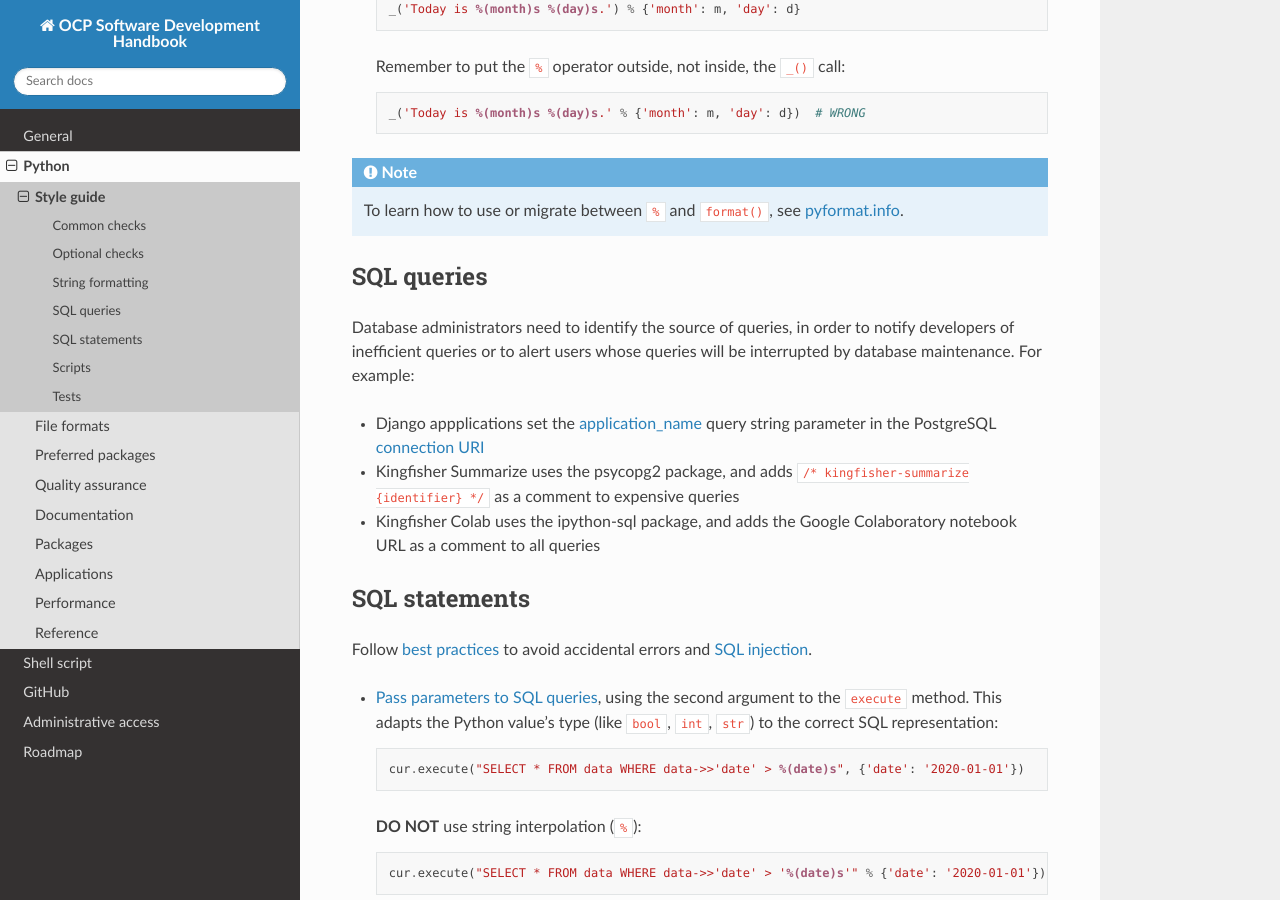
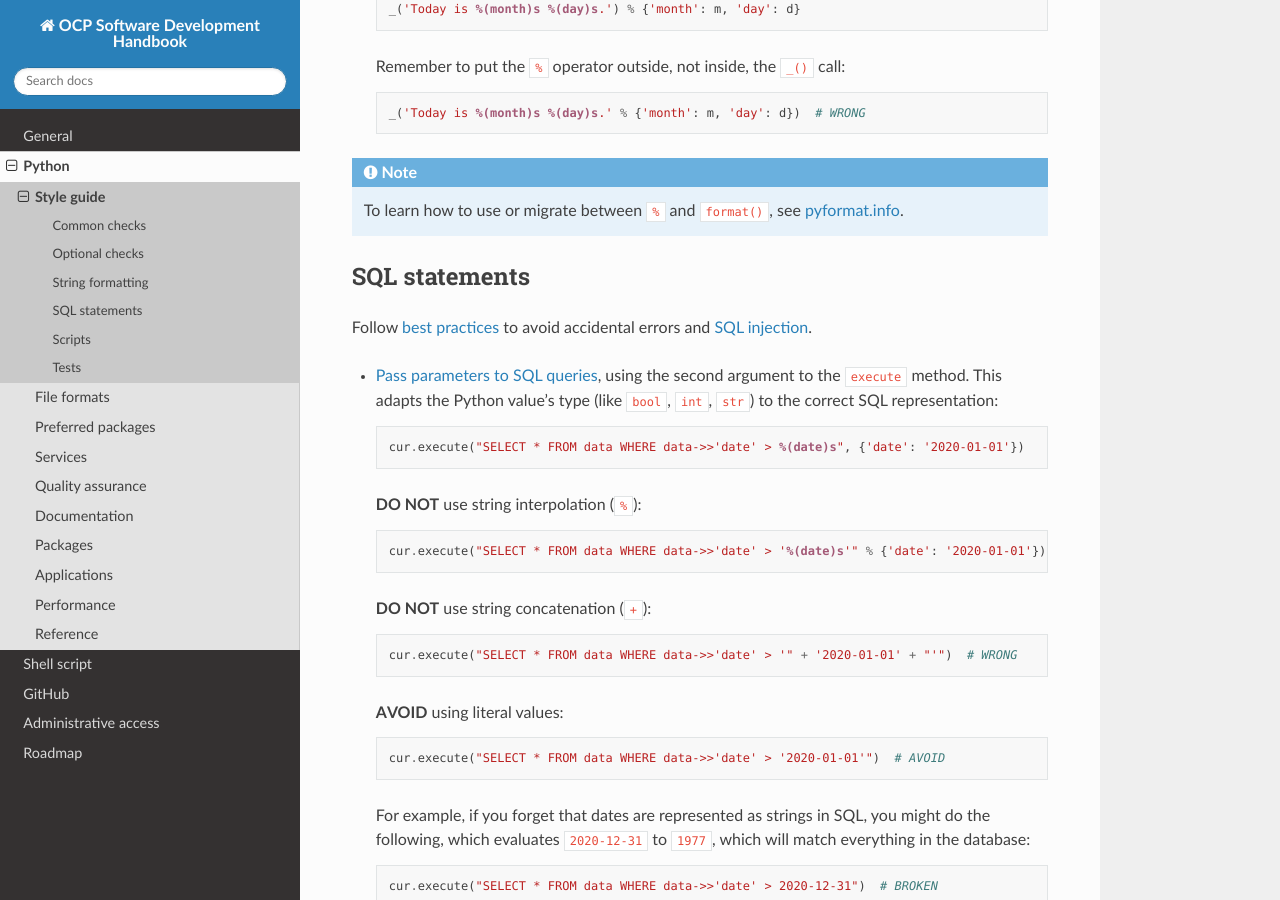
Before and after one commit to open-contracting/software-development-handbook, a Sphinx documentation site: the page built from docs/python/code.rst, in a window 1280 px wide and 900 px high, scrolled down 2327 px. Built offline with Sphinx 7.4.7 and the Read the Docs theme 2.0.0, drawn with Linux system fonts in a browser that asks for light colours.

Commit message:
python: Move docs about external services to separate page (out of style guide)

```diff
--- a/docs/python/code.rst
+++ b/docs/python/code.rst
@@ -104,15 +104,6 @@ Internationalization (i18n)
 .. note::
 
    To learn how to use or migrate between ``%`` and ``format()``, see `pyformat.info <https://pyformat.info/>`__.
-
-SQL queries
------------
-
-Database administrators need to identify the source of queries, in order to notify developers of inefficient queries or to alert users whose queries will be interrupted by database maintenance. For example:
-
--  Django appplications set the `application_name <https://www.postgresql.org/docs/current/runtime-config-logging.html#GUC-APPLICATION-NAME>`__ query string parameter in the PostgreSQL `connection URI <https://www.postgresql.org/docs/11/libpq-connect.html#id-1.7.3.8.3.6>`__
--  Kingfisher Summarize uses the psycopg2 package, and adds ``/* kingfisher-summarize {identifier} */`` as a comment to expensive queries
--  Kingfisher Colab uses the ipython-sql package, and adds the Google Colaboratory notebook URL as a comment to all queries
 
 SQL statements
 --------------
--- a/docs/python/index.rst
+++ b/docs/python/index.rst
@@ -6,6 +6,7 @@ Python
    code
    file_formats
    preferred_packages
+   services
    quality
    documentation
    packages
```
Also changed, not shown: docs/python/services.rst (added, +11 -0 lines).
